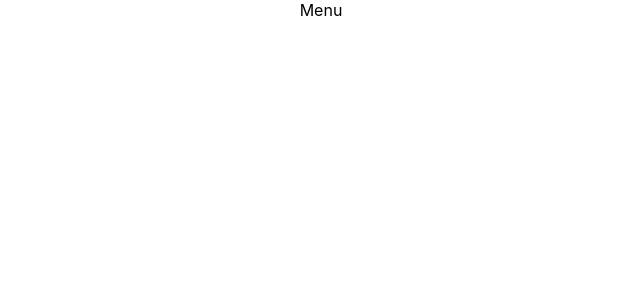
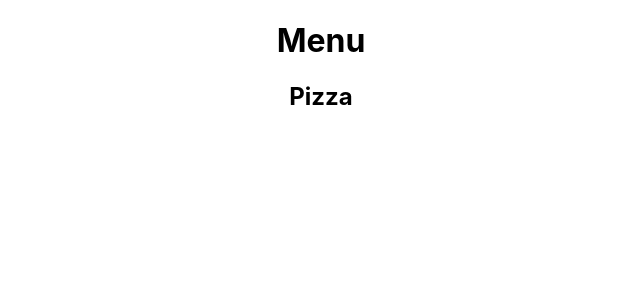
Before and after one commit to raquel-aparicio-morenilla/react-tdd-pizzeria, a React (Create React App) app: page / in a window 1280 px wide. Shown: the top 300 px of the page, without its empty margins (319-959 px from the left). Built offline with nearby package versions, Linux system fonts and the light colour scheme.

Commit message:
GREEN phase: minimum work to make test pass. Write "Pizza" under Menu in different h tags

```diff
--- a/src/App.js
+++ b/src/App.js
@@ -3,7 +3,8 @@ import './App.css';
 function App() {
   return (
     <div className="App">
-      Menu
+        <h1>Menu</h1>
+        <h2>Pizza</h2>
     </div>
   );
 }
```
